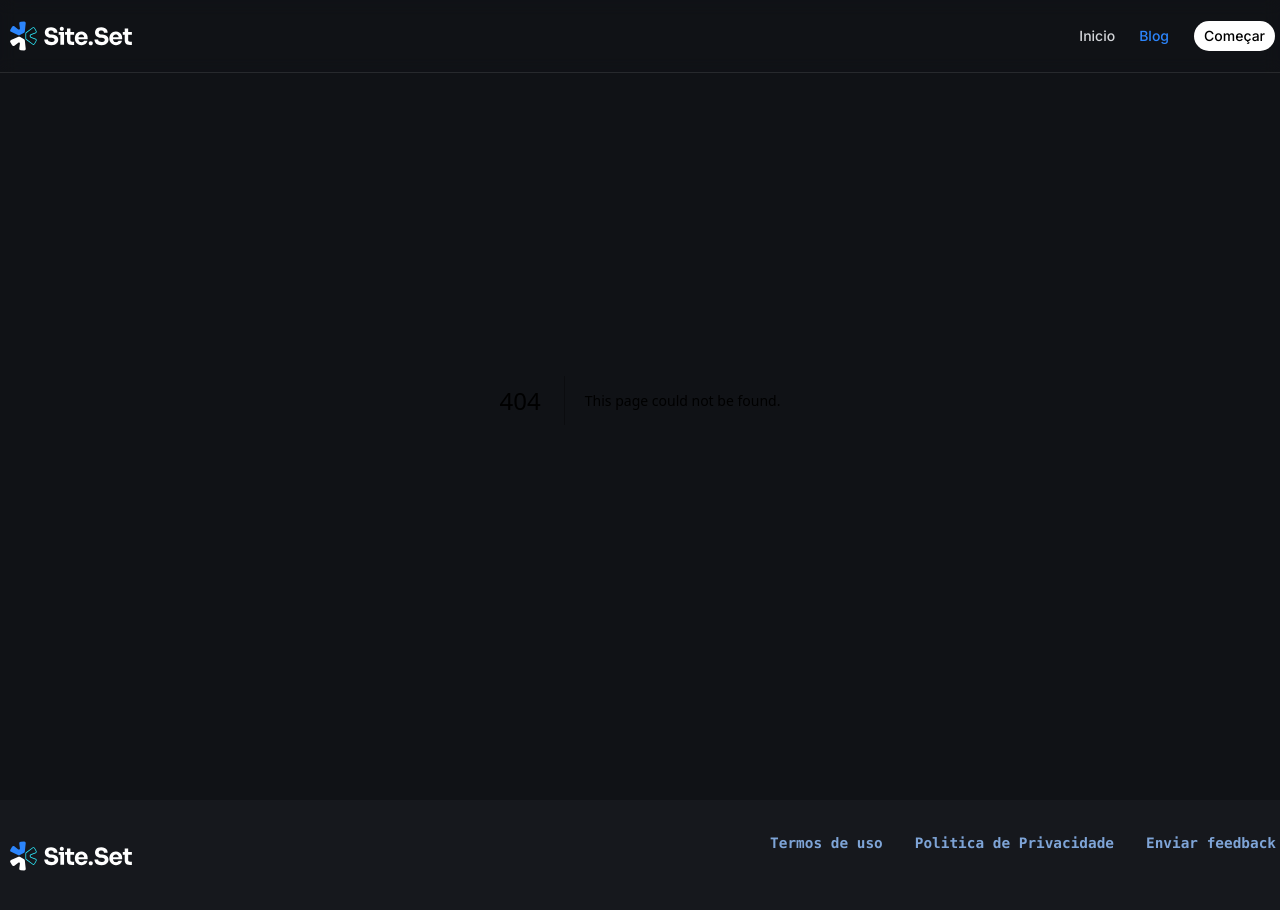
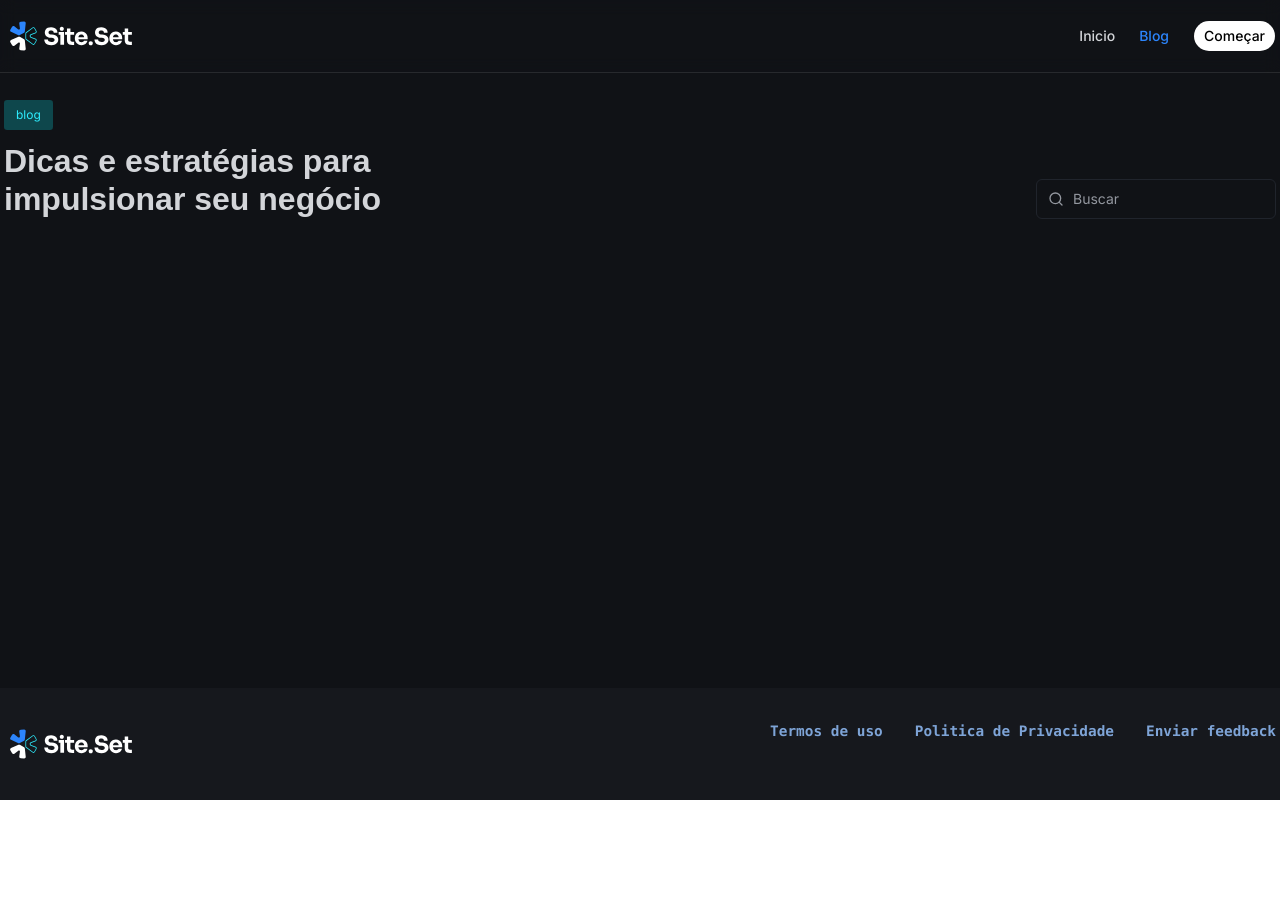
Before and after one commit to kaiquesilvadev2/site-blog, a Next.js app: page /blog in a window 1280 px wide. Before the commit this address had no page. After the commit the page ends 800 px from the top, so only its background shows below. Built offline with nearby package versions, Linux system fonts and the light colour scheme; a web font is replaced by a local one.

Commit message:
git commit -m "feat: implement blog search component with query params"

```diff
--- a/next.config.ts
+++ b/next.config.ts
@@ -1,9 +1,14 @@
 import type { NextConfig } from "next";
+import createMDX from "@next/mdx";
+
+const withMDX = createMDX({
+  extension: /\.mdx?$/,
+});
 
 const nextConfig: NextConfig = {
-  /* config options here */
-  reactCompiler: true,
+  pageExtensions: ["js", "jsx", "md", "mdx", "ts", "tsx"],
+
   reactStrictMode: true,
 };
 
-export default nextConfig;
+export default withMDX(nextConfig);
--- a/package.json
+++ b/package.json
@@ -9,10 +9,16 @@
     "lint": "eslint"
   },
   "dependencies": {
+    "@mdx-js/loader": "^3.1.1",
+    "@mdx-js/react": "^3.1.1",
+    "@next/mdx": "^16.2.6",
+    "@types/mdx": "^2.0.13",
     "class-variance-authority": "^0.7.1",
     "clsx": "^2.1.1",
+    "gray-matter": "^4.0.3",
     "lucide-react": "^1.14.0",
     "next": "16.2.5",
+    "next-mdx-remote": "^6.0.0",
     "radix-ui": "^1.4.3",
     "react": "19.2.4",
     "react-dom": "19.2.4",
--- /dev/null
+++ b/src/components/search/index.ts
@@ -0,0 +1 @@
+export * from "./search"
--- /dev/null
+++ b/src/components/search/search.tsx
@@ -0,0 +1,66 @@
+import { cn } from '@/lib/utils';
+import { CircleX, SearchIcon } from 'lucide-react';
+import { useRouter, useSearchParams } from 'next/navigation';
+import { useCallback, useEffect, useRef } from 'react';
+
+export const Search = () => {
+    const inputRef = useRef<HTMLInputElement | null>(null);
+    const router = useRouter();
+    const searchParams = useSearchParams();
+    const query = searchParams?.get('q') ?? '';
+    const hasQuery = !!searchParams?.has('q');
+
+    const handleSearch = useCallback(
+        (event: React.FormEvent) => {
+            event.preventDefault();
+            if (query.trim()) {
+                router.push(`/blog?q=${encodeURIComponent(query)}`);
+            }
+        },
+        [query, router]
+    );
+
+    const handleQueryChange = (event: React.ChangeEvent<HTMLInputElement>) => {
+        const newQuery = event.target.value;
+        router.push(`/blog?q=${encodeURIComponent(newQuery)}`, {
+            scroll: false,
+        });
+    };
+
+    const resetSearch = () => {
+        router.push('/blog', { scroll: false });
+    };
+
+    useEffect(() => {
+        if (hasQuery) {
+            inputRef.current?.focus();
+        }
+    }, [hasQuery]);
+
+    return (
+        <form onSubmit={handleSearch} className="relative group w-full md:w-60 h-fit">
+            <SearchIcon
+                className={cn(
+                    'text-gray-300 absolute left-3 top-1/2 -translate-y-1/2 h-4 w-4 transition-colors duration-200 group-focus-within:text-blue-300',
+                    query ? ' text-blue-300' : ''
+                )}
+            />
+
+            <input
+                ref={inputRef}
+                type="text"
+                value={query}
+                placeholder="Buscar"
+                onChange={handleQueryChange}
+                className="w-full h-10 md:w-60 bg-transparent border border-gray-400 pl-9 text-gray-100 rounded-md text-body-sm outline-none transition-all duration-200 focus-within:border-blue-300 focus-within:ring-1 focus-within:ring-blue-300 placeholder:text-gray-300 placeholder:text-body-sm"
+            />
+
+            {query && (
+                <CircleX
+                    className="absolute w-4 h-4 top-1/2 -translate-y-1/2 right-3 text-gray-300"
+                    onClick={resetSearch}
+                />
+            )}
+        </form>
+    );
+};
--- /dev/null
+++ b/src/content/posts/primeiro-post.mdx
@@ -0,0 +1,45 @@
+---
+title: "Transformando seu negócio em uma loja virtual"
+description: "Se você está buscando uma maneira simples e eficaz de vender seus produtos online, o Site.Set é a solução perfeita para você."
+date: "2024-12-20T10:20:00"
+image: "/assets/primeiro-post.png"
+author:
+  name: "Aspen Dokidis"
+  avatar: "/customer-01.png"
+---
+
+# Transformando seu negócio em uma loja virtual
+
+Se você está buscando uma maneira simples e eficaz de vender seus produtos online, o Site.Set é a solução perfeita para você.
+
+Criar uma loja virtual de sucesso nunca foi tão fácil. Com nossa plataforma intuitiva, você pode criar um site profissional para sua loja em minutos, sem precisar de conhecimentos técnicos.
+
+## Veja o que nossa plataforma oferece
+
+### Loja responsiva
+
+Sua loja estará otimizada para todos os dispositivos, garantindo uma experiência de compra perfeita em qualquer tela.
+
+### Gestão de inventário
+
+Organize seus produtos com facilidade e mantenha o controle sobre o estoque de sua loja.
+
+### Formas de pagamento
+
+Aceite pagamentos de forma rápida e segura com várias opções de gateways de pagamento.
+
+### SEO e Marketing
+
+Nossa plataforma já vem com ferramentas de SEO integradas para ajudar sua loja a ser encontrada mais facilmente nos motores de busca.
+
+### Suporte especializado
+
+Nossa equipe de suporte está sempre disponível para ajudar você com qualquer dúvida ou desafio.
+
+---
+
+Está pronto para colocar seus produtos no mundo?
+
+Com o Site.Set, criar sua loja online é rápido, simples e acessível.
+
+Desde a configuração do site até a finalização da compra, oferecemos todas as ferramentas necessárias para você vender com sucesso.
--- /dev/null
+++ b/src/content/posts/segundo-post.mdx
@@ -0,0 +1,45 @@
+---
+title: "5 motivos para escolher o Site.Set"
+description: "O Site.Set oferece tudo o que você precisa para criar uma loja online eficiente e personalizada. Desde a integração com sistemas de pagamento até a criação de páginas de vendas, veja por que milhares de empreendedores escolhem nossa plataforma."
+date: "2024-11-16T10:20:00"
+image: "/assets/segundo-post.png"
+author:
+  name: "Dulce Westervelt"
+  avatar: "/customer-03.png"
+---
+
+# 5 motivos para escolher o Site.Set
+
+Se você está buscando uma maneira simples e eficaz de vender seus produtos online, o Site.Set é a solução perfeita para você.
+
+Criar uma loja virtual de sucesso nunca foi tão fácil. Com nossa plataforma intuitiva, você pode criar um site profissional para sua loja em minutos, sem precisar de conhecimentos técnicos.
+
+## Veja o que nossa plataforma oferece
+
+### 1. Loja responsiva
+
+Sua loja estará otimizada para todos os dispositivos, garantindo uma experiência de compra perfeita em qualquer tela.
+
+### 2. Gestão de inventário
+
+Organize seus produtos com facilidade e mantenha o controle sobre o estoque de sua loja.
+
+### 3. Formas de pagamento
+
+Aceite pagamentos de forma rápida e segura com várias opções de gateways de pagamento.
+
+### 4. SEO e Marketing
+
+Nossa plataforma já vem com ferramentas de SEO integradas para ajudar sua loja a ser encontrada mais facilmente nos motores de busca.
+
+### 5. Suporte especializado
+
+Nossa equipe de suporte está sempre disponível para ajudar você com qualquer dúvida ou desafio.
+
+---
+
+Está pronto para colocar seus produtos no mundo?
+
+Com o Site.Set, criar sua loja online é rápido, simples e acessível.
+
+Desde a configuração do site até a finalização da compra, oferecemos todas as ferramentas necessárias para você vender com sucesso.
--- /dev/null
+++ b/src/lib/posts.ts
@@ -0,0 +1,24 @@
+import fs from "fs";
+import path from "path";
+import matter from "gray-matter";
+
+const postsDirectory = path.join(process.cwd(), "src/content/posts");
+
+export function getPostSlugs() {
+    return fs.readdirSync(postsDirectory);
+}
+
+export function getPostBySlug(slug: string) {
+    const realSlug = slug.replace(/\.mdx$/, "");
+    const fullPath = path.join(postsDirectory, `${realSlug}.mdx`);
+
+    const fileContents = fs.readFileSync(fullPath, "utf8");
+
+    const { data, content } = matter(fileContents);
+
+    return {
+        slug: realSlug,
+        frontmatter: data,
+        content,
+    };
+}
--- /dev/null
+++ b/src/pages/blog/index.tsx
@@ -0,0 +1,9 @@
+import BlogHero from "@/templates/blog/blog-hero/blog-hero"
+
+export default function BlogPage() {
+    return (
+        <div className="mt-20 md:mt-24">
+            <BlogHero />
+        </div>
+    )
+}
--- /dev/null
+++ b/src/templates/blog/blog-hero/blog-hero.tsx
@@ -0,0 +1,19 @@
+import { SiteContainer } from "@/components/site-Container"
+import { Search } from "@/components/search/search"
+
+export default function BlogHero() {
+    return (
+        <div className="">
+            <SiteContainer className="px-5 sm:px-4">
+                <div className="flex flex-col gap-6 md:gap-0 md:flex-row md:justify-between md:items-end">
+                    <div className="flex flex-col gap-3 md:max-w-md">
+                        <p className="w-fit text-body-xs rounded-[0.2rem] text-cyan-100 font-inter px-3 py-1.5 bg-cyan-300">blog</p>
+                        <h1 className="text-heading-lg md:text-heading-xl text-gray-200 font-sans font-bold">Dicas e estratégias para impulsionar seu negócio</h1>
+                    </div>
+
+                    <Search />
+                </div>
+            </SiteContainer>
+        </div>
+    )
+}
```
Also changed, not shown: 1 other file (tests, documents, lock files or other folders).
